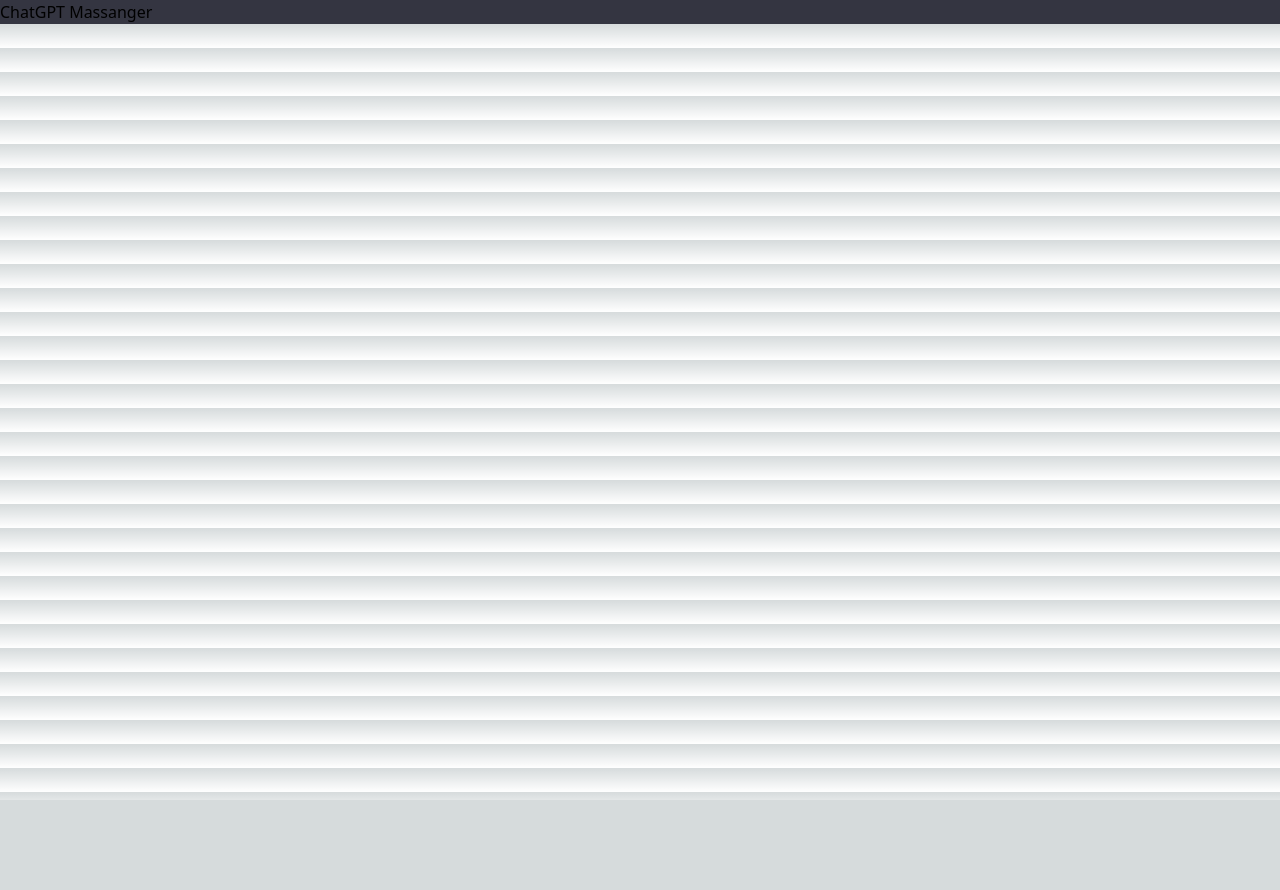
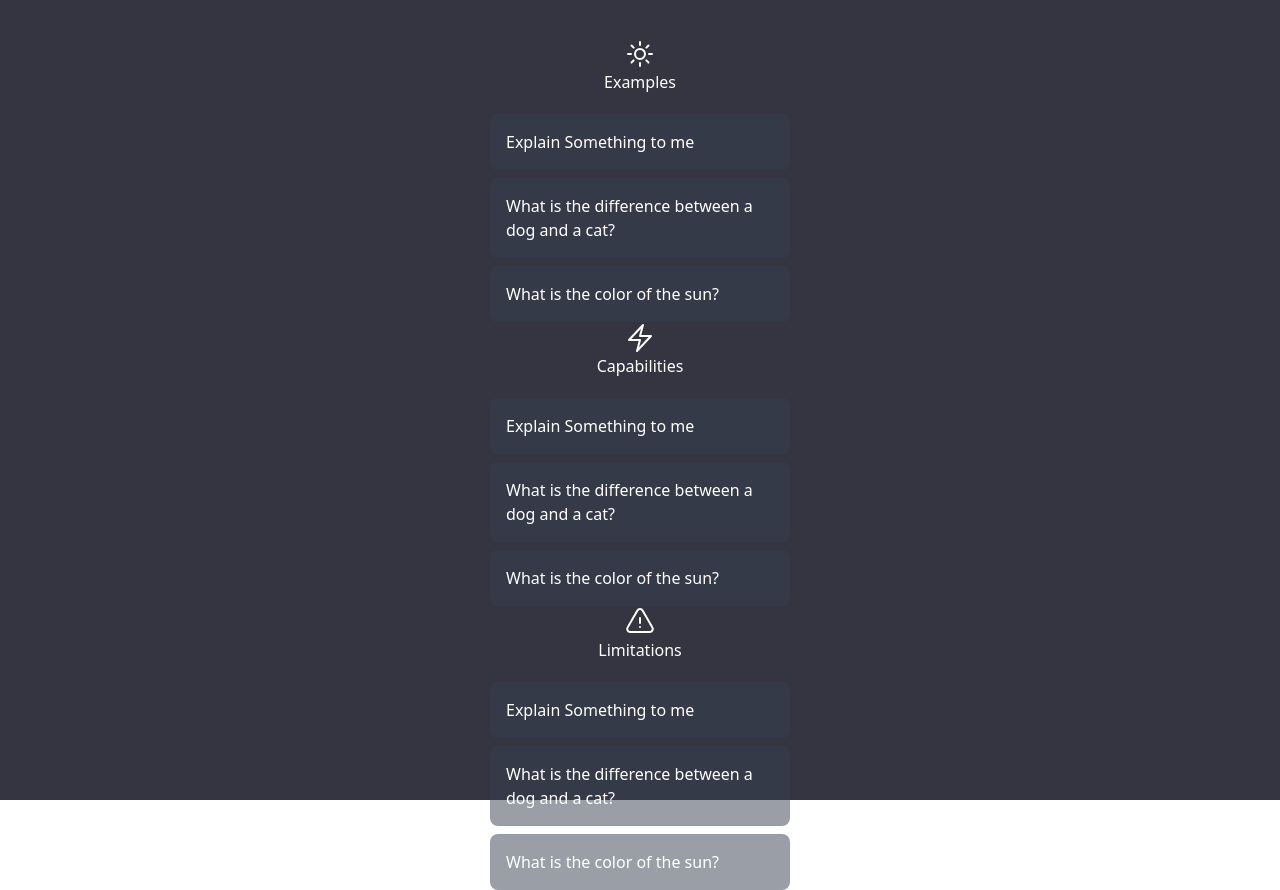
Before and after one commit to HarelNatan7/GepetaAI, a Next.js app: page / in a window 1280 px wide. Before the commit the page ends 800 px from the top, so only its background shows below. Built offline with nearby package versions, Linux system fonts and the light colour scheme.

Commit message:
added icons and 3 cols of txt

```diff
--- a/app/page.tsx
+++ b/app/page.tsx
@@ -1,10 +1,50 @@
+import { BoltIcon, ExclamationTriangleIcon, SunIcon } from '@heroicons/react/24/outline'
 
 function HomePage() {
-  return (
-    <div>
-        <h1>ChatGPT Massanger</h1>
-    </div>
-  )
+    return (
+        <div className="flex flex-col items-center justify-center h-screen px-2 text-white">
+            <h1 className="text-5xl font-bold mb-20">ChatGPT</h1>
+
+            <div>
+                <div>
+                    <div className="flex flex-col items-center justify-center mb-5">
+                        <SunIcon className="h-8 w-8"/>
+                        <h2>Examples</h2>
+                    </div>
+                    <div className="space-y-2">
+                        <p className="infoText">Explain Something to me</p>
+                        <p className="infoText">What is the difference between a dog and a cat?</p>
+                        <p className="infoText">What is the color of the sun?</p>
+
+                    </div>
+                </div>
+                <div>
+                    <div className="flex flex-col items-center justify-center mb-5">
+                        <BoltIcon className="h-8 w-8"/>
+                        <h2>Capabilities</h2>
+                    </div>
+                    <div className="space-y-2">
+                        <p className="infoText">Explain Something to me</p>
+                        <p className="infoText">What is the difference between a dog and a cat?</p>
+                        <p className="infoText">What is the color of the sun?</p>
+
+                    </div>
+                </div>
+                <div>
+                    <div className="flex flex-col items-center justify-center mb-5">
+                        <ExclamationTriangleIcon className="h-8 w-8"/>
+                        <h2>Limitations</h2>
+                    </div>
+                    <div className="space-y-2">
+                        <p className="infoText">Explain Something to me</p>
+                        <p className="infoText">What is the difference between a dog and a cat?</p>
+                        <p className="infoText">What is the color of the sun?</p>
+
+                    </div>
+                </div>
+            </div>
+        </div>
+    )
 }
 
 export default HomePage
--- a/package.json
+++ b/package.json
@@ -9,6 +9,7 @@
     "lint": "next lint"
   },
   "dependencies": {
+    "@heroicons/react": "^2.0.16",
     "@types/node": "18.15.10",
     "@types/react": "18.0.29",
     "@types/react-dom": "18.0.11",
--- a/styles/globals.css
+++ b/styles/globals.css
@@ -2,110 +2,9 @@
 @tailwind components;
 @tailwind utilities;
 
-:root {
-  --max-width: 1100px;
-  --border-radius: 12px;
-  --font-mono: ui-monospace, Menlo, Monaco, 'Cascadia Mono', 'Segoe UI Mono',
-    'Roboto Mono', 'Oxygen Mono', 'Ubuntu Monospace', 'Source Code Pro',
-    'Fira Mono', 'Droid Sans Mono', 'Courier New', monospace;
 
-  --foreground-rgb: 0, 0, 0;
-  --background-start-rgb: 214, 219, 220;
-  --background-end-rgb: 255, 255, 255;
-
-  --primary-glow: conic-gradient(
-    from 180deg at 50% 50%,
-    #16abff33 0deg,
-    #0885ff33 55deg,
-    #54d6ff33 120deg,
-    #0071ff33 160deg,
-    transparent 360deg
-  );
-  --secondary-glow: radial-gradient(
-    rgba(255, 255, 255, 1),
-    rgba(255, 255, 255, 0)
-  );
-
-  --tile-start-rgb: 239, 245, 249;
-  --tile-end-rgb: 228, 232, 233;
-  --tile-border: conic-gradient(
-    #00000080,
-    #00000040,
-    #00000030,
-    #00000020,
-    #00000010,
-    #00000010,
-    #00000080
-  );
-
-  --callout-rgb: 238, 240, 241;
-  --callout-border-rgb: 172, 175, 176;
-  --card-rgb: 180, 185, 188;
-  --card-border-rgb: 131, 134, 135;
-}
-
-@media (prefers-color-scheme: dark) {
-  :root {
-    --foreground-rgb: 255, 255, 255;
-    --background-start-rgb: 0, 0, 0;
-    --background-end-rgb: 0, 0, 0;
-
-    --primary-glow: radial-gradient(rgba(1, 65, 255, 0.4), rgba(1, 65, 255, 0));
-    --secondary-glow: linear-gradient(
-      to bottom right,
-      rgba(1, 65, 255, 0),
-      rgba(1, 65, 255, 0),
-      rgba(1, 65, 255, 0.3)
-    );
-
-    --tile-start-rgb: 2, 13, 46;
-    --tile-end-rgb: 2, 5, 19;
-    --tile-border: conic-gradient(
-      #ffffff80,
-      #ffffff40,
-      #ffffff30,
-      #ffffff20,
-      #ffffff10,
-      #ffffff10,
-      #ffffff80
-    );
-
-    --callout-rgb: 20, 20, 20;
-    --callout-border-rgb: 108, 108, 108;
-    --card-rgb: 100, 100, 100;
-    --card-border-rgb: 200, 200, 200;
+@layer components {
+  .infoText {
+    @apply p-4 bg-gray-700/50 rounded-lg max-w-[300px]
   }
 }
-
-* {
-  box-sizing: border-box;
-  padding: 0;
-  margin: 0;
-}
-
-html,
-body {
-  max-width: 100vw;
-  overflow-x: hidden;
-}
-
-body {
-  color: rgb(var(--foreground-rgb));
-  background: linear-gradient(
-      to bottom,
-      transparent,
-      rgb(var(--background-end-rgb))
-    )
-    rgb(var(--background-start-rgb));
-}
-
-a {
-  color: inherit;
-  text-decoration: none;
-}
-
-@media (prefers-color-scheme: dark) {
-  html {
-    color-scheme: dark;
-  }
-}
```
Also changed, not shown: 1 other file (tests, documents, lock files or other folders).
